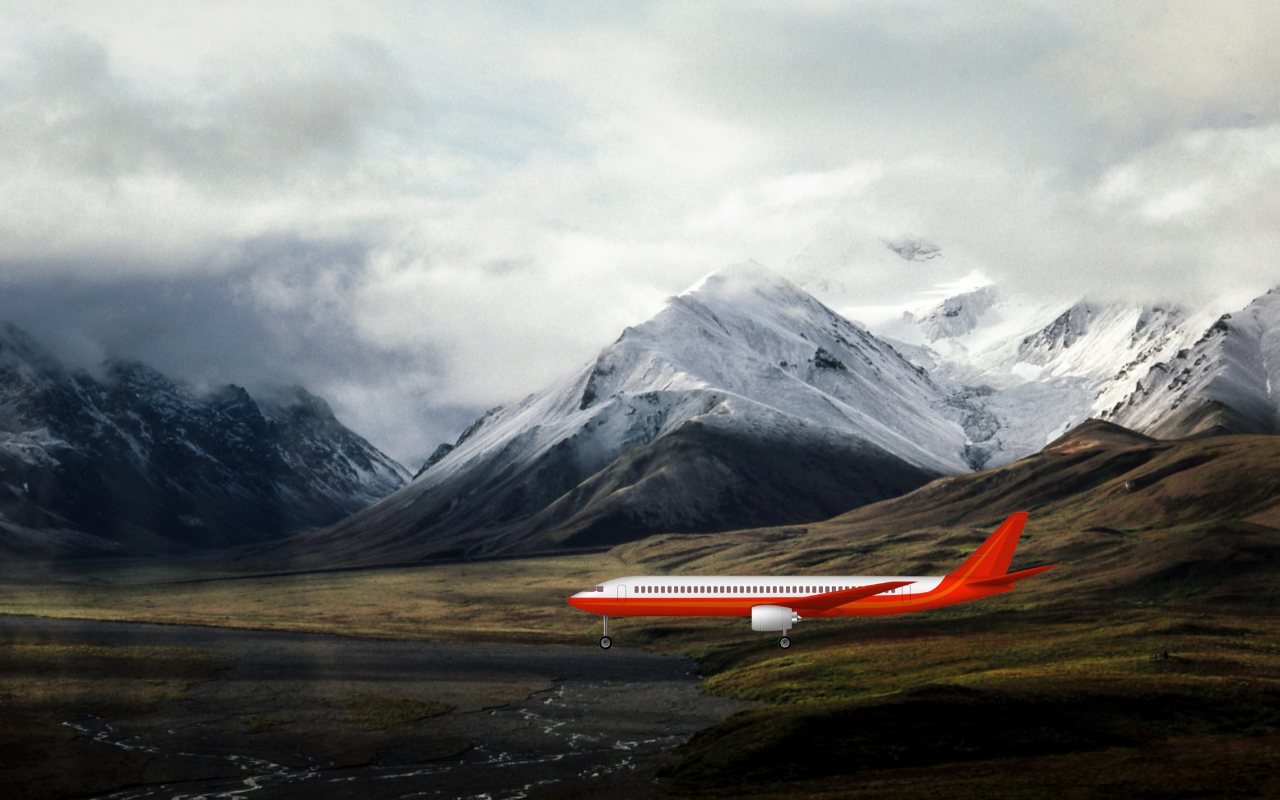
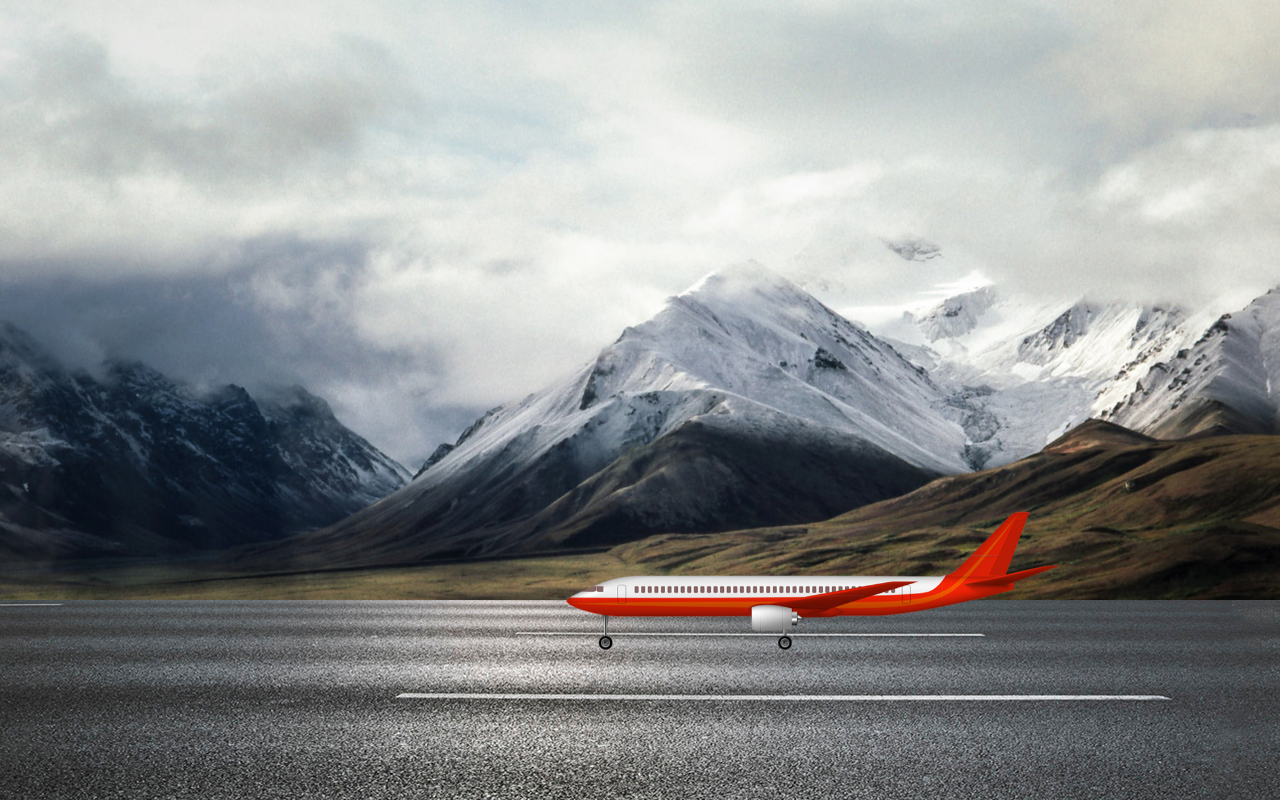
Before and after one commit to aashiqui2/Html-and-CSS-practice, a plain HTML site: page airplane/index.html in a window 1280 px wide. Drawn offline with Linux system fonts and the light colour scheme.

Commit message:
HTML & CSS PRACTICE

```diff
--- a/airplane/style.css
+++ b/airplane/style.css
@@ -5,7 +5,7 @@
 .container{
     height: 100vh;
     width: 100%;
-    background-image: url(/images/images/background.jpg);
+    background-image: url(/airplane/images/images/background.jpg);
     background-position: center;
     background-size: cover;
     position: relative;
@@ -17,7 +17,7 @@
     bottom: 0;
     height: 200px;
     width: 100%;
-    background-image: url(/images//images/road.jpg);
+    background-image: url(/airplane/images/images/road.jpg);
 }
 .airplane{
     width: 500px;
```
